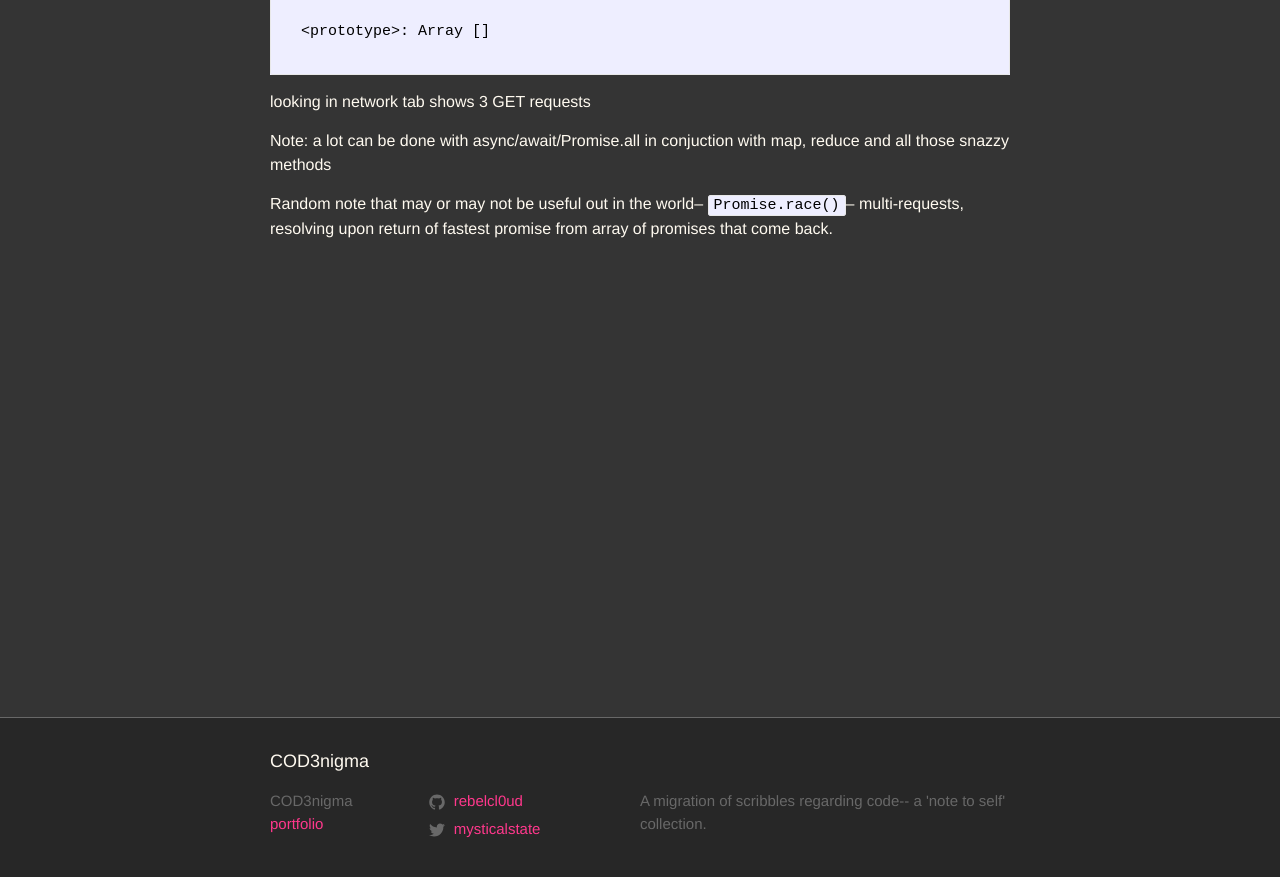
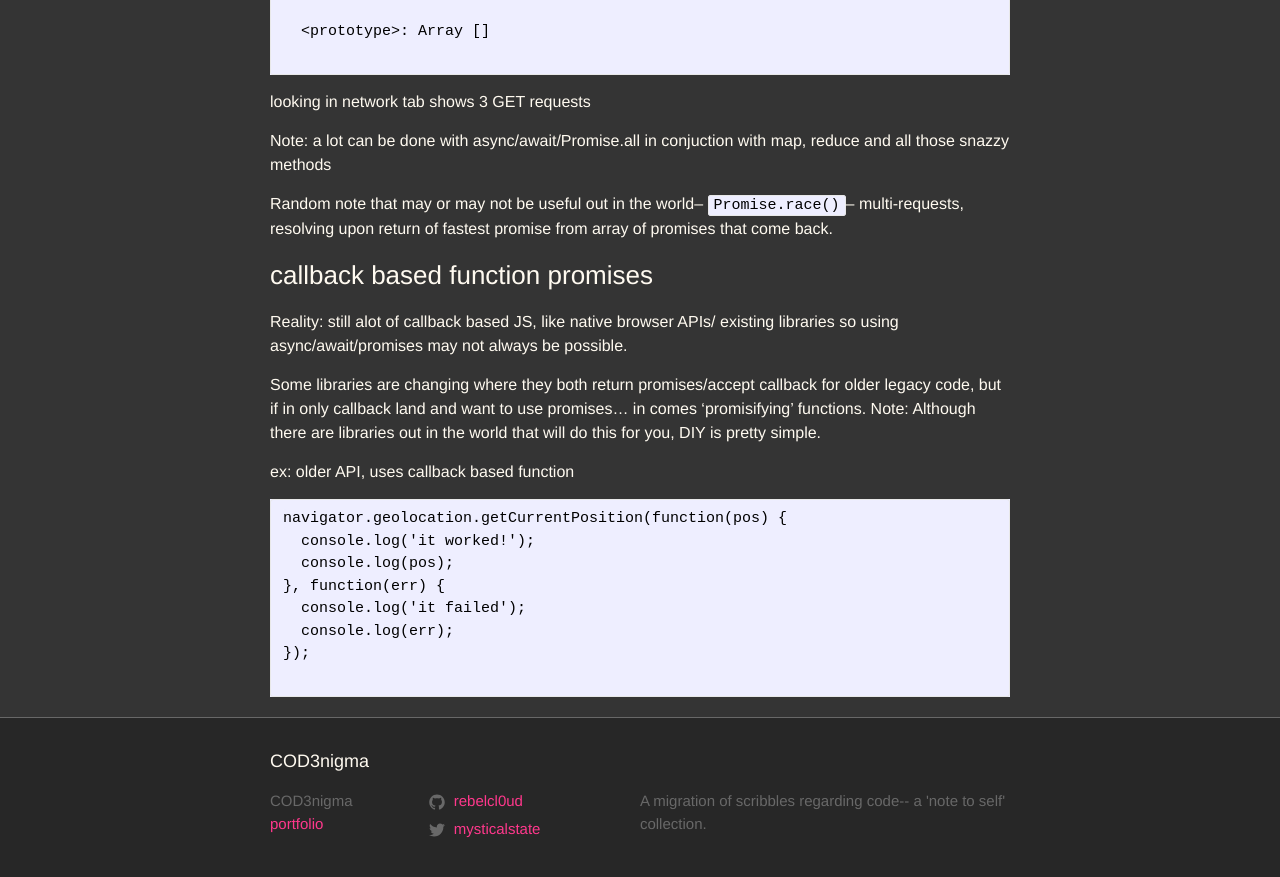
Before and after one commit to rebelcl0ud/blog, a Jekyll site: the page built from _posts/2018-05-16-[45]-es6-status-async-await-flow-control.markdown, in a window 1280 px wide and 900 px high, scrolled down 9437 px. Shown: the top 877 px of the window. Built offline with Jekyll 4.4.1, drawn with Linux system fonts in a browser that asks for light colours.

Commit message:
started notes/ex for callback based function promises

````diff
--- a/_posts/2018-05-16-[45]-es6-status-async-await-flow-control.markdown
+++ b/_posts/2018-05-16-[45]-es6-status-async-await-flow-control.markdown
@@ -410,3 +410,21 @@ looking in network tab shows 3 GET requests
 Note: a lot can be done with async/await/Promise.all in conjuction with map, reduce and all those snazzy methods
 
 Random note that may or may not be useful out in the world-- `Promise.race()`--  multi-requests, resolving upon return of fastest promise from array of promises that come back.
+
+### callback based function promises
+
+Reality: still alot of callback based JS, like native browser APIs/ existing libraries so using async/await/promises may not always be possible.
+
+Some libraries are changing where they both return promises/accept callback for older legacy code, but if in only callback land and want to use promises... in comes 'promisifying' functions. Note: Although there are libraries out in the world that will do this for you, DIY is pretty simple.
+
+ex: older API, uses callback based function
+```
+navigator.geolocation.getCurrentPosition(function(pos) {
+  console.log('it worked!');
+  console.log(pos);
+}, function(err) {
+  console.log('it failed');
+  console.log(err);
+});
+
+```
````
